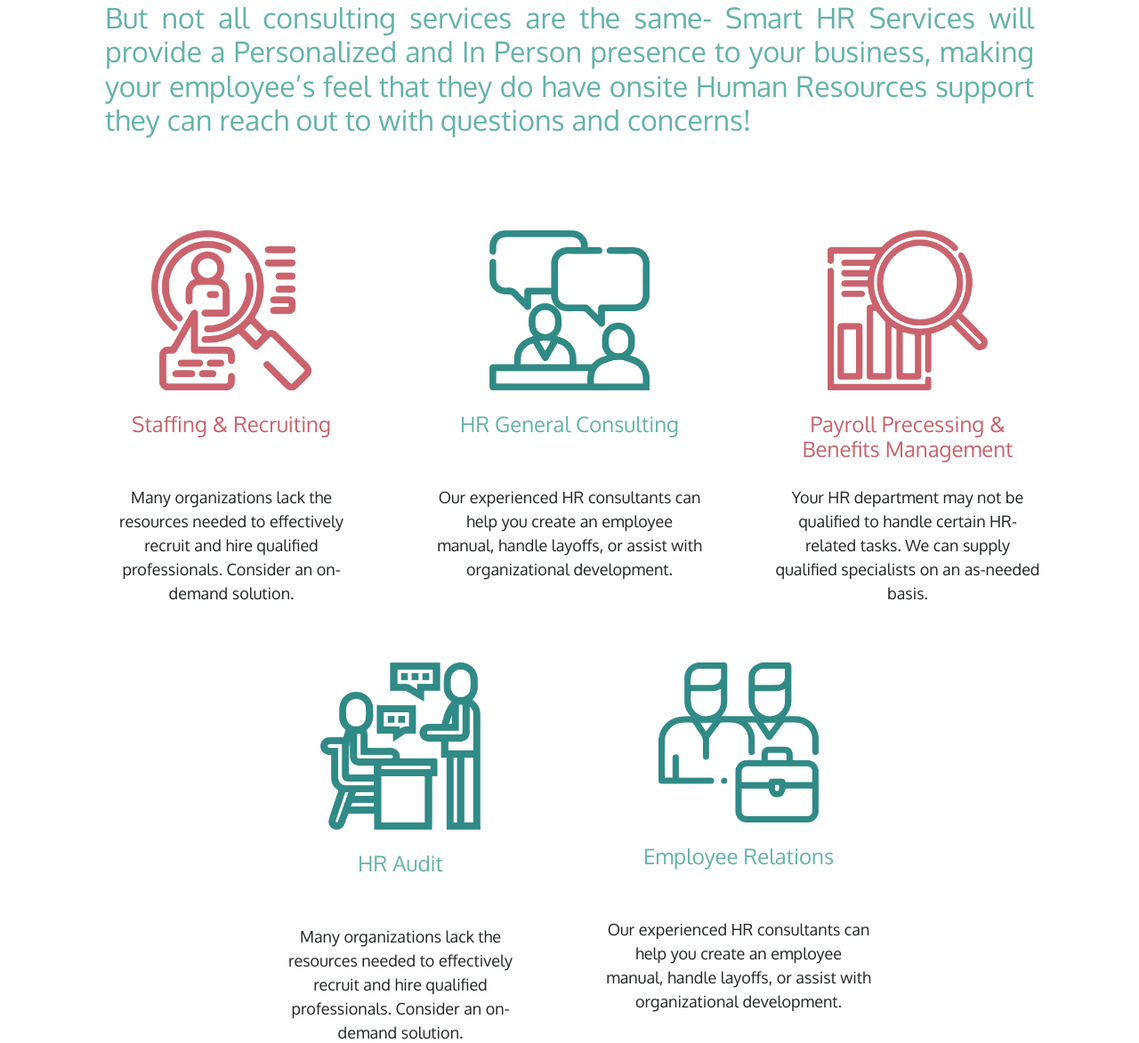
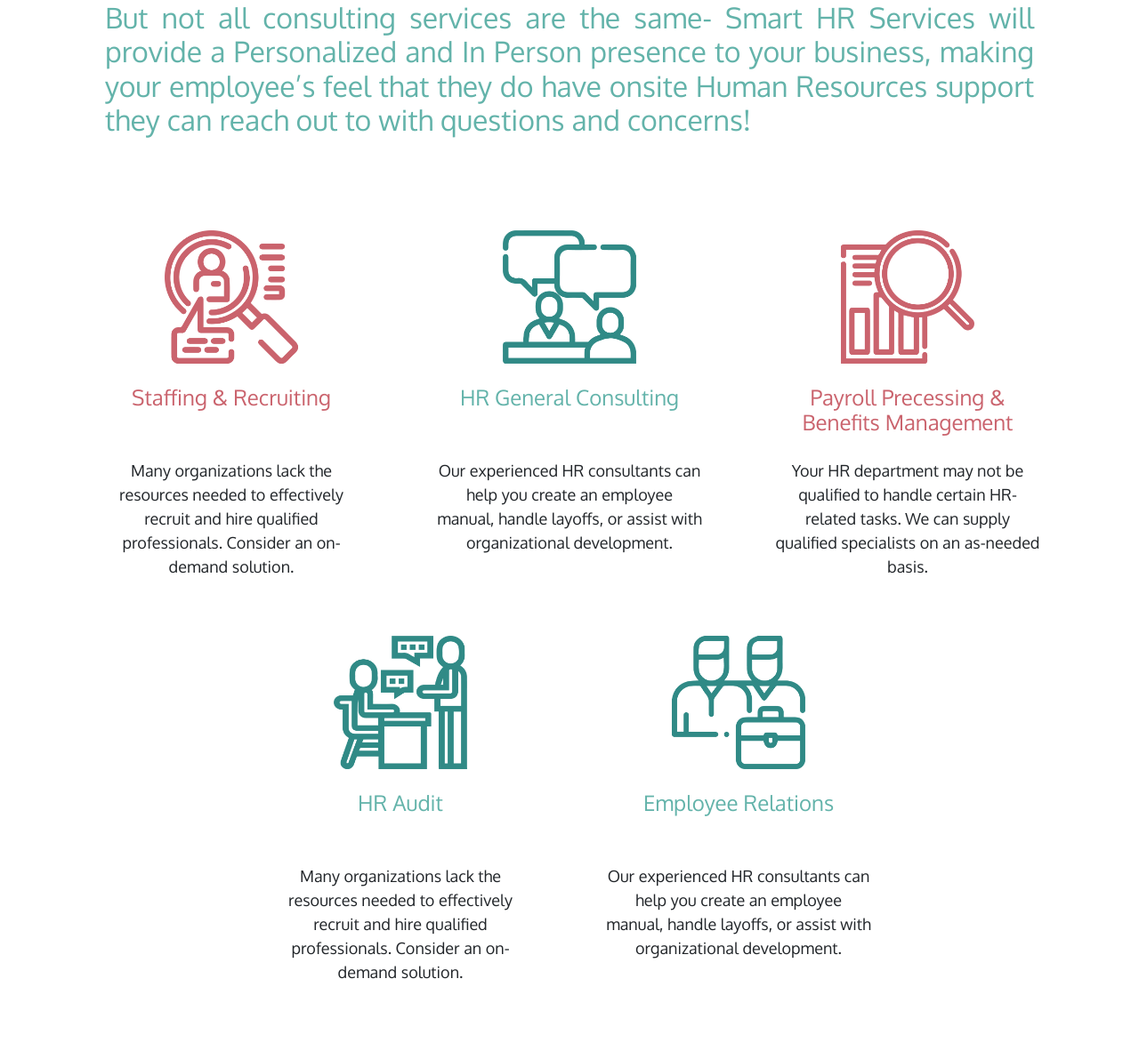
Before and after one commit to Minesto23/smartHR, a Django app: page /services/ in a window 1280 px wide. Shown: the part 824-1997 px from the top of the page at 89% size. Run offline with Django 3.2, Linux system fonts and the light colour scheme; data that the repository does not hold is empty; parts of the project's set-up code (start-up, migrations or seed data) failed here and were passed over; some libraries are stand-ins or nearby versions.

Commit message:
image fix

```diff
--- a/core/static/core/css/services.css
+++ b/core/static/core/css/services.css
@@ -75,6 +75,6 @@
 }
 
 .services_img{
-  width: 60%;
-  height: auto;
+  width: 150px;
+  height: 150px;
 }
```
